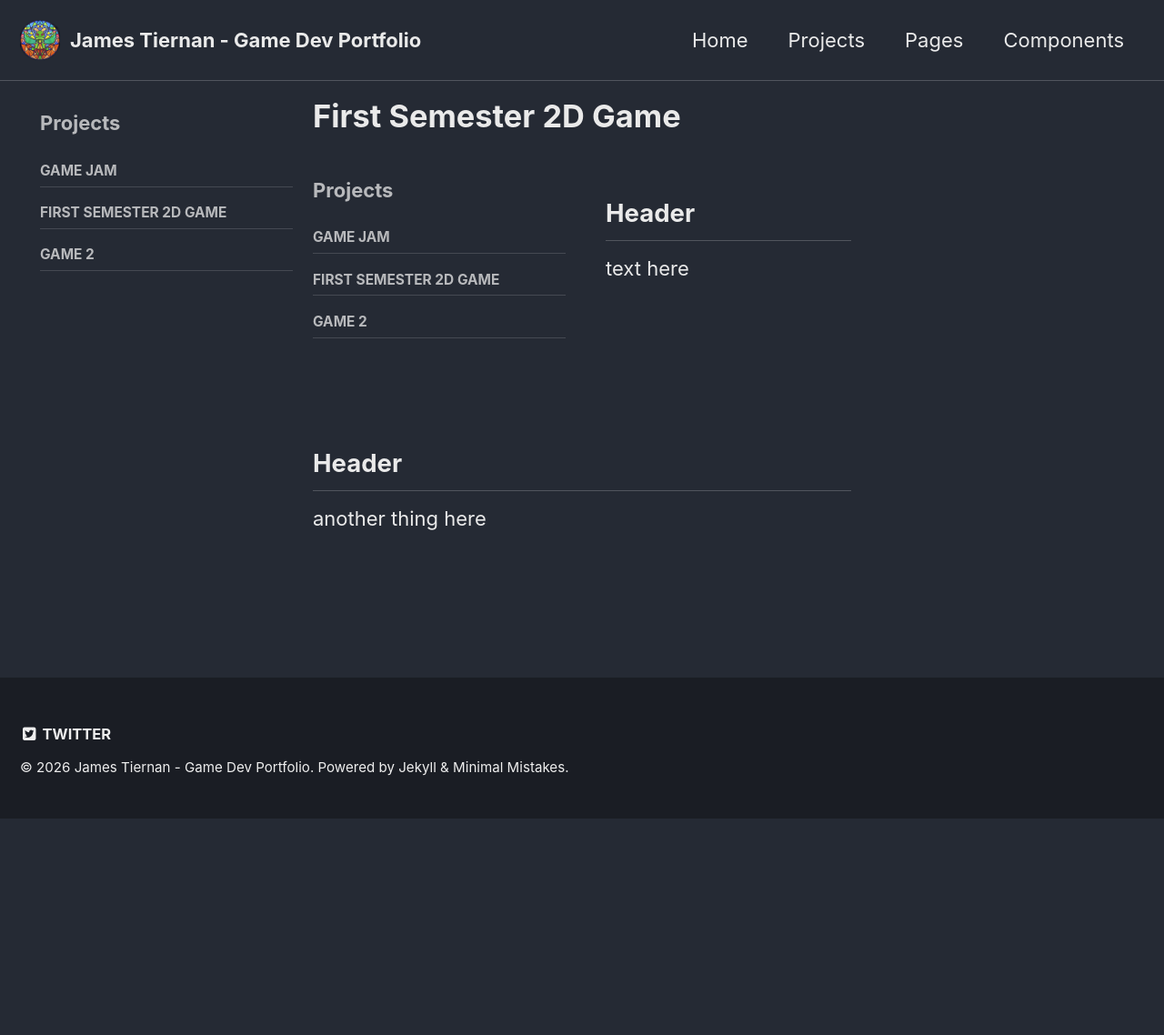
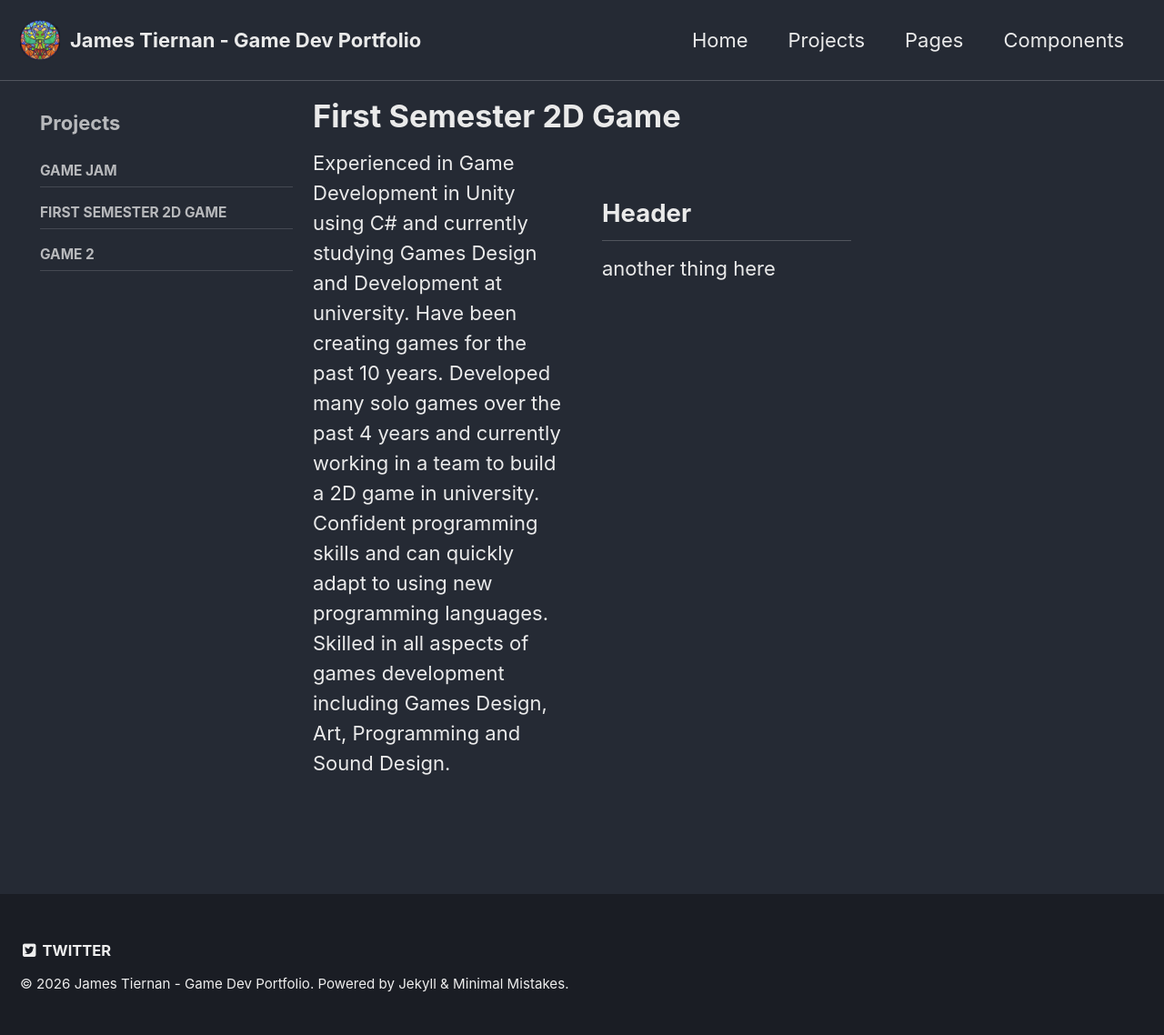
Before and after one commit to JamesTiernan/JamesTiernan.github.io, a Jekyll site: the page built from _pages/projects-game1.md, in a window 1280 px wide. Shown: the whole page at 91% size. Built offline with Jekyll 4.4.1, drawn with Linux system fonts in a browser that asks for light colours; before the commit the page ends 900 px from its top, so only the background shows below that.

Commit message:
Update double.html

```diff
--- a/_layouts/double.html
+++ b/_layouts/double.html
@@ -11,11 +11,9 @@ layout: single
 
 <div style="display:flex; flex-wrap:wrap; gap:2rem; align-items:flex-start;">
     {% if page.title %}<meta itemprop="headline" content="{{ page.title | replace: '|', '&#124;' | markdownify | strip_html | strip_newlines | escape_once }}">{% endif %}
-    {% include sidebar.html %}
 <div style="flex:1 1 250px; min-width:250px;">
-  <h2>Header</h2>
   <p>
-    text here
+    Experienced in Game Development in Unity using C# and currently studying Games Design and Development at university. Have been creating games for the past 10 years. Developed many solo games over the past 4 years and currently working in a team to build a 2D game in university. Confident programming skills and can quickly adapt to using new programming languages. Skilled in all aspects of games development including Games Design, Art, Programming and Sound Design.
   </p>
 </div>
 
```
